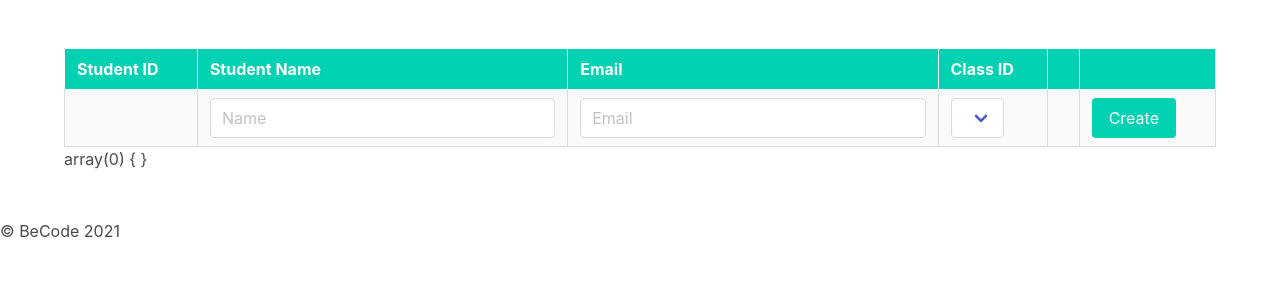
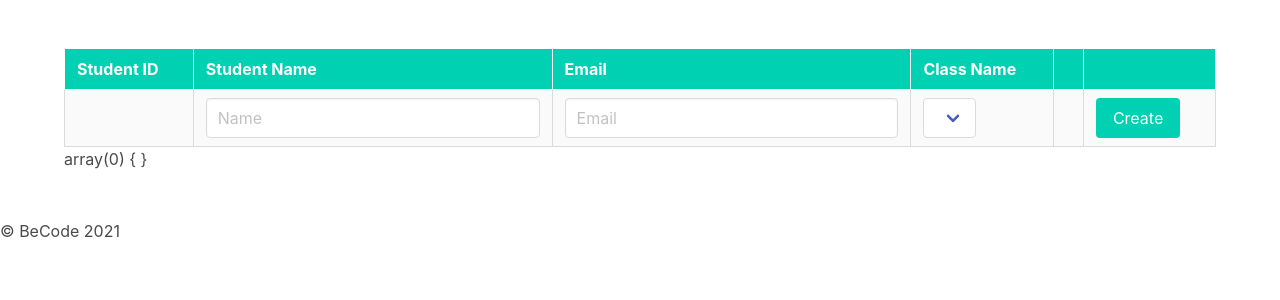
Before and after one commit to Laurent-Bosteels/crud, a PHP site: page /index.php?page=student in a window 1280 px wide. Shown: the part 66-366 px from the top of the page. Run offline with PHP 8.4, Linux system fonts and the light colour scheme; data that the repository does not hold is empty.

Commit message:
changed th name

```diff
--- a/View/student.php
+++ b/View/student.php
@@ -10,7 +10,7 @@
                             <th>Student ID</th>
                             <th>Student Name</th>
                             <th>Email</th>
-                            <th>Class ID</th>
+                            <th>Class Name</th>
                             <th></th>
                             <th></th>
                         </tr>
```
